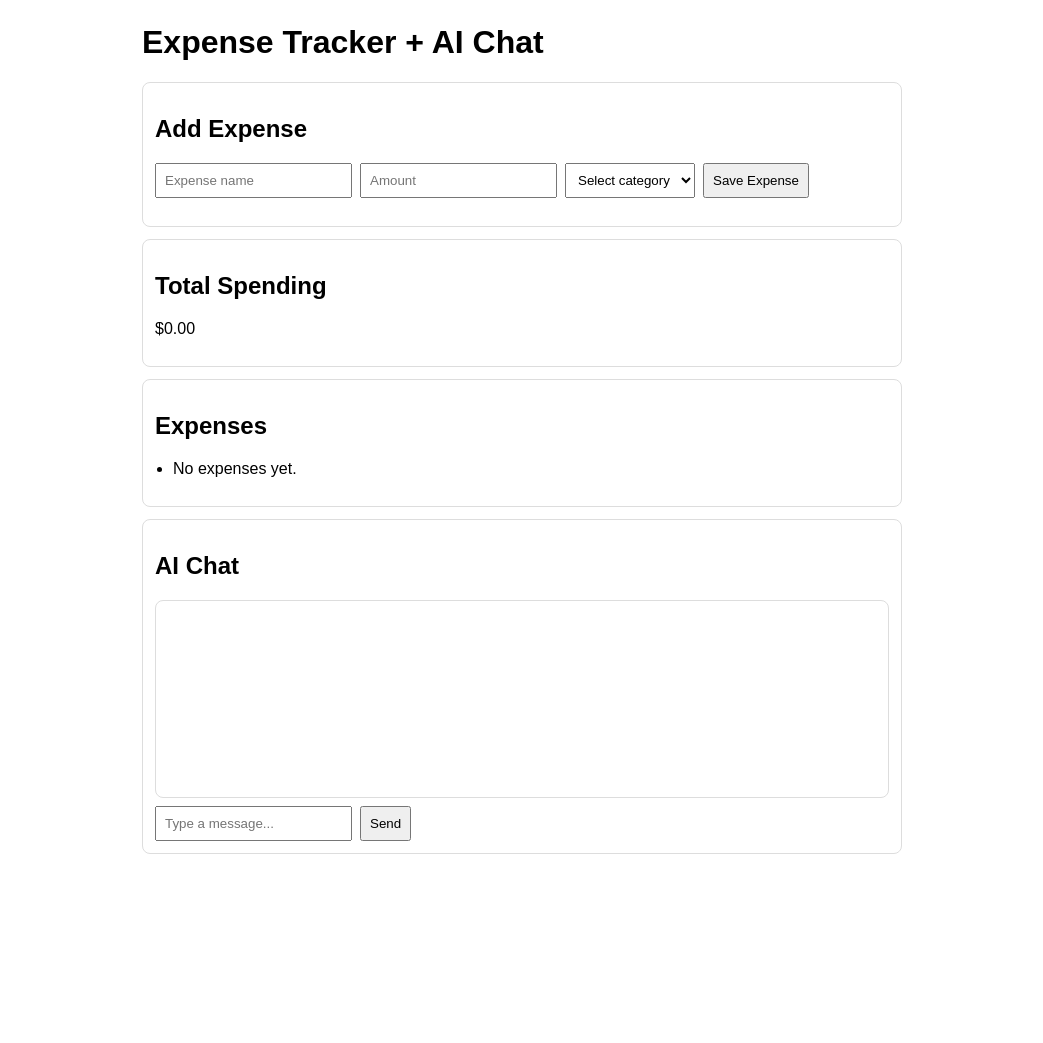
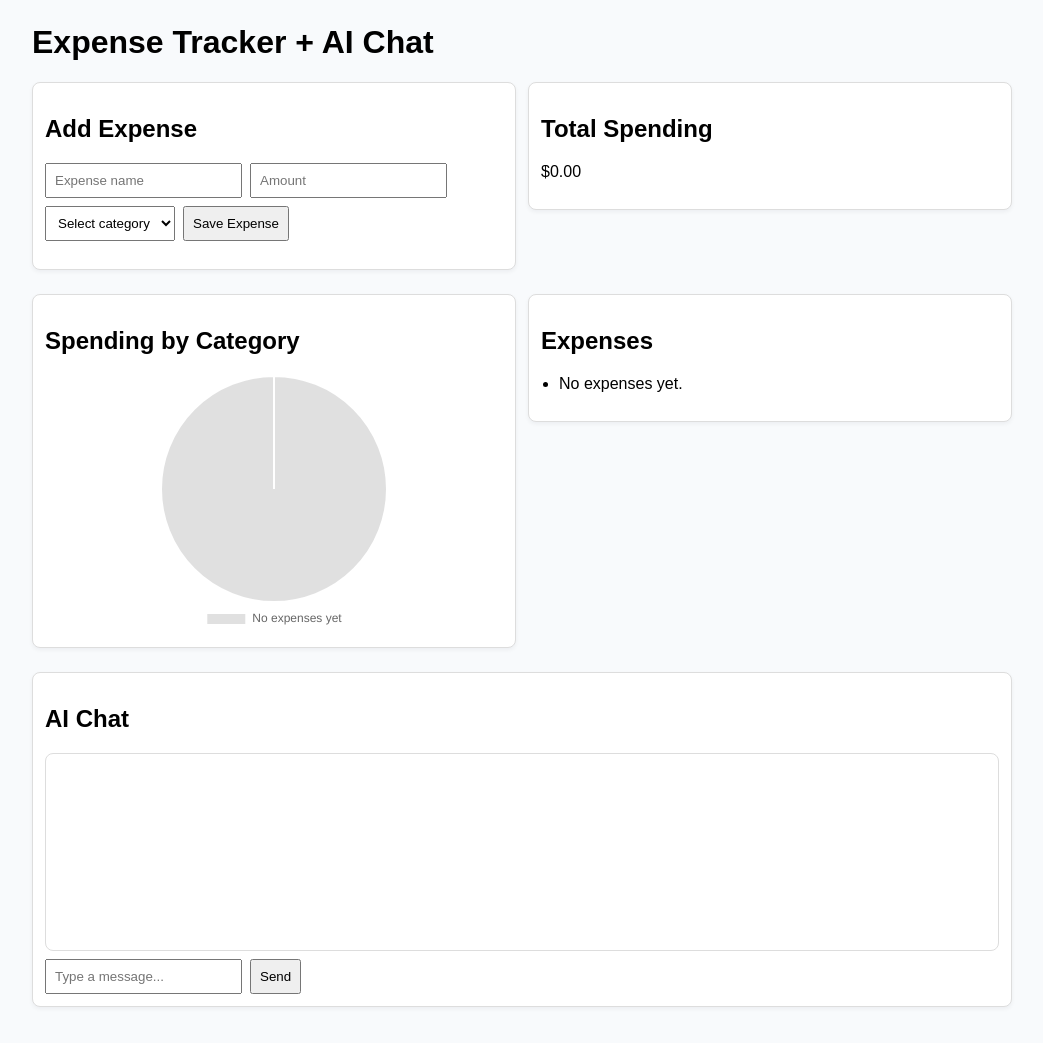
Before and after one commit to ANESUK17/ai-financial-agent, a Flask app: page / in a window 1280 px wide. Shown: the whole page, without its empty margins (118-1161 px from the left). Before the commit the page ends 854 px from the top, so only its background shows below. Run offline with Flask 3, Linux system fonts and the light colour scheme; data that the repository does not hold is empty.

Commit message:
Add Chart.js category pie chart to expense dashboard

```diff
--- a/static/style.css
+++ b/static/style.css
@@ -3,6 +3,12 @@ body {
   max-width: 760px;
   margin: 24px auto;
   padding: 0 12px;
+  background: #f8fafc;
+}
+
+.dashboard-grid {
+  display: grid;
+  gap: 12px;
 }
 
 .card {
@@ -10,6 +16,16 @@ body {
   border-radius: 8px;
   padding: 12px;
   margin-bottom: 12px;
+  background: #fff;
+  box-shadow: 0 2px 4px rgba(15, 23, 42, 0.05);
+}
+
+.chart-card {
+  min-height: 320px;
+}
+
+#category-chart {
+  max-height: 260px;
 }
 
 form {
@@ -37,3 +53,18 @@ input, select, button {
 
 .user { color: #0b57d0; }
 .bot { color: #1b5e20; }
+
+@media (min-width: 900px) {
+  body {
+    max-width: 980px;
+  }
+
+  .dashboard-grid {
+    grid-template-columns: repeat(2, minmax(0, 1fr));
+    align-items: start;
+  }
+
+  .dashboard-grid .card:last-child {
+    grid-column: span 2;
+  }
+}
--- a/templates/index.html
+++ b/templates/index.html
@@ -5,11 +5,13 @@
   <meta name="viewport" content="width=device-width, initial-scale=1.0" />
   <title>Expense Tracker + Chat</title>
   <link rel="stylesheet" href="{{ url_for('static', filename='style.css') }}" />
+  <script src="https://cdn.jsdelivr.net/npm/chart.js"></script>
 </head>
 <body>
   <main class="container">
     <h1>Expense Tracker + AI Chat</h1>
 
+    <div class="dashboard-grid">
       <section class="card">
         <h2>Add Expense</h2>
         <form id="expense-form">
@@ -33,6 +35,11 @@
         <p id="total-spending">$0.00</p>
       </section>
 
+      <section class="card chart-card">
+        <h2>Spending by Category</h2>
+        <canvas id="category-chart" aria-label="Pie chart showing spending by category"></canvas>
+      </section>
+
       <section class="card">
         <h2>Expenses</h2>
         <ul id="expense-list"></ul>
@@ -46,6 +53,7 @@
           <button type="submit">Send</button>
         </form>
       </section>
+    </div>
   </main>
 
   <script>
@@ -55,6 +63,8 @@
     const totalSpendingEl = document.getElementById('total-spending');
     const chatForm = document.getElementById('chat-form');
     const chatBox = document.getElementById('chat-box');
+    const categoryChartCanvas = document.getElementById('category-chart');
+    let categoryChart;
 
     async function loadExpensesAndSummary() {
       const [expensesRes, summaryRes] = await Promise.all([
@@ -66,7 +76,65 @@
       const summaryData = await summaryRes.json();
 
       renderExpenses(expensesData.expenses || []);
+      renderCategoryChart(expensesData.expenses || []);
       totalSpendingEl.textContent = `$${Number(summaryData.total_spending || 0).toFixed(2)}`;
+    }
+
+    function renderCategoryChart(expenses) {
+      const totalsByCategory = expenses.reduce((totals, expense) => {
+        const category = expense.category || 'Uncategorized';
+        totals[category] = (totals[category] || 0) + Number(expense.amount || 0);
+        return totals;
+      }, {});
+
+      const labels = Object.keys(totalsByCategory);
+      const values = Object.values(totalsByCategory);
+
+      if (categoryChart) {
+        categoryChart.destroy();
+      }
+
+      if (!labels.length) {
+        categoryChart = new Chart(categoryChartCanvas, {
+          type: 'pie',
+          data: {
+            labels: ['No expenses yet'],
+            datasets: [{
+              data: [1],
+              backgroundColor: ['#e0e0e0']
+            }]
+          },
+          options: {
+            plugins: {
+              legend: { position: 'bottom' }
+            }
+          }
+        });
+        return;
+      }
+
+      categoryChart = new Chart(categoryChartCanvas, {
+        type: 'pie',
+        data: {
+          labels,
+          datasets: [{
+            data: values,
+            backgroundColor: [
+              '#4F46E5', '#0891B2', '#16A34A', '#D97706', '#DC2626', '#9333EA', '#0EA5E9'
+            ]
+          }]
+        },
+        options: {
+          plugins: {
+            legend: { position: 'bottom' },
+            tooltip: {
+              callbacks: {
+                label: (context) => `${context.label}: $${Number(context.raw).toFixed(2)}`
+              }
+            }
+          }
+        }
+      });
     }
 
     function renderExpenses(expenses) {
```
Lines whose indentation alone changed are shown as unchanged.
